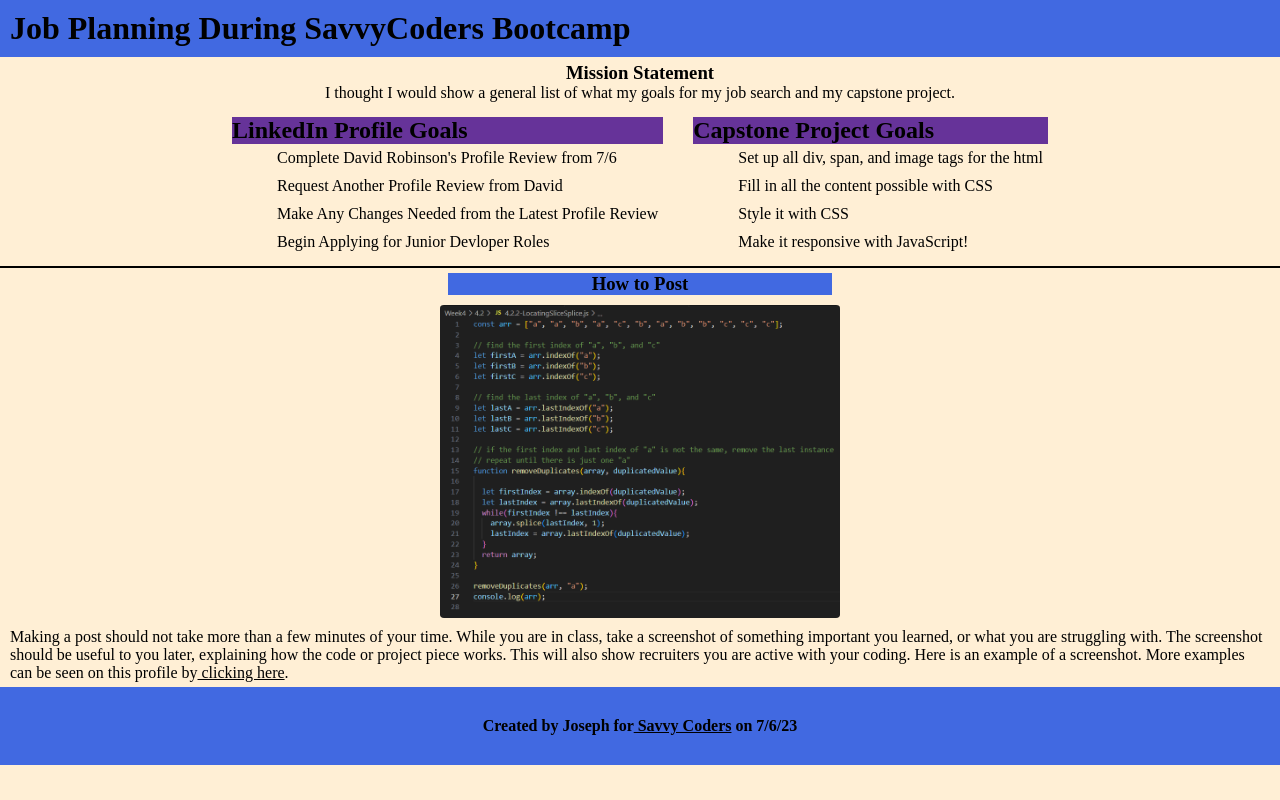
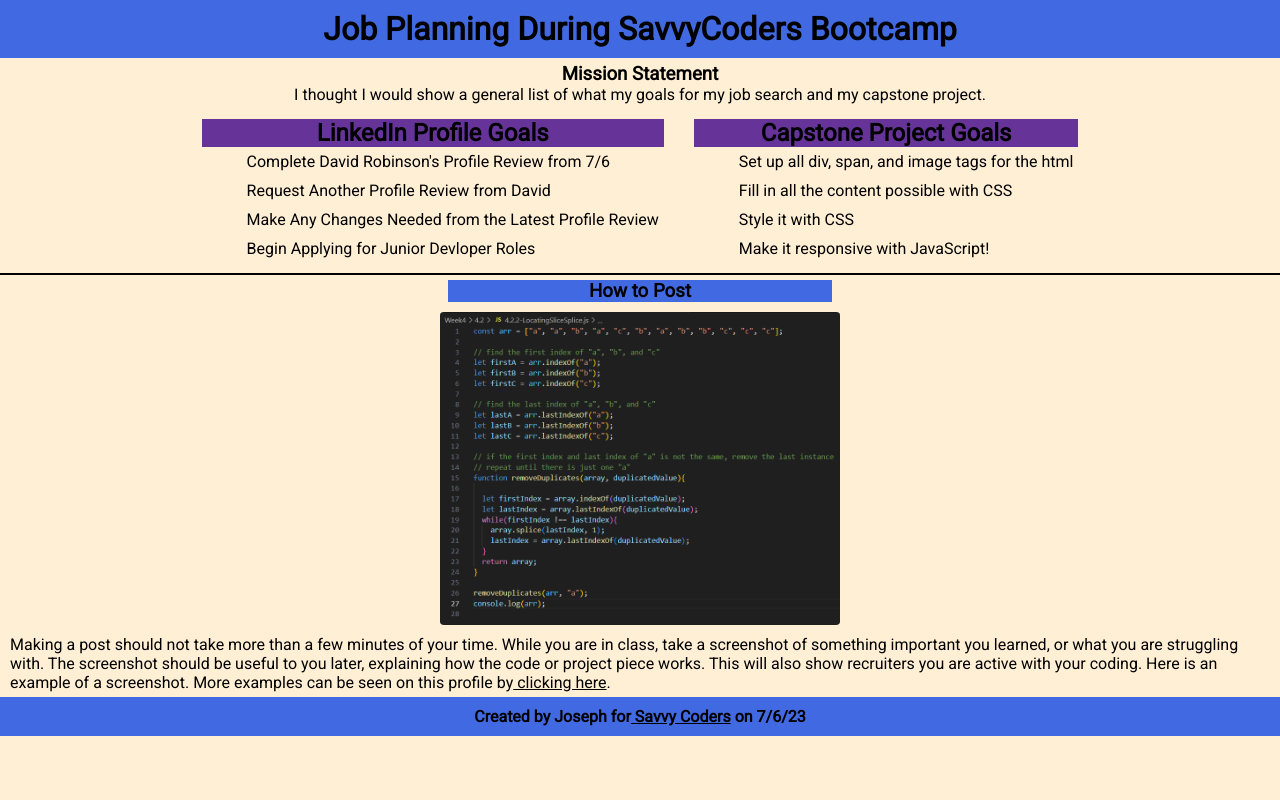
Before and after one commit to JDGassiraro/Homework, a website: page Week4Homework/index.html in a window 1280 px wide. Drawn offline with Linux system fonts and the light colour scheme.

Commit message:
updated Week 4 Homework

```diff
--- a/Week4Homework/styles.css
+++ b/Week4Homework/styles.css
@@ -1,9 +1,11 @@
+@import url('https://fonts.googleapis.com/css2?family=Roboto&display=swap');
 * {
  margin: 0;
 }
 
 body {
     background-color: papayawhip;
+    font-family:'Roboto', sans-serif;
 }
 
 header {
@@ -13,10 +15,14 @@ header {
 
 footer {
     background-color: royalblue;
-    padding: 30px;
+    padding: 10px;
     text-align: center;
     font-weight: 700;
     position: sticky;
+}
+
+h1 {
+    text-align: center;
 }
 
 .ms-info {
@@ -70,6 +76,8 @@ ul li {
 
 div.list-container > h2 {
     background-color: rebeccapurple;
+    text-align: center;
+
 }
 
 a, a:visited {
```
